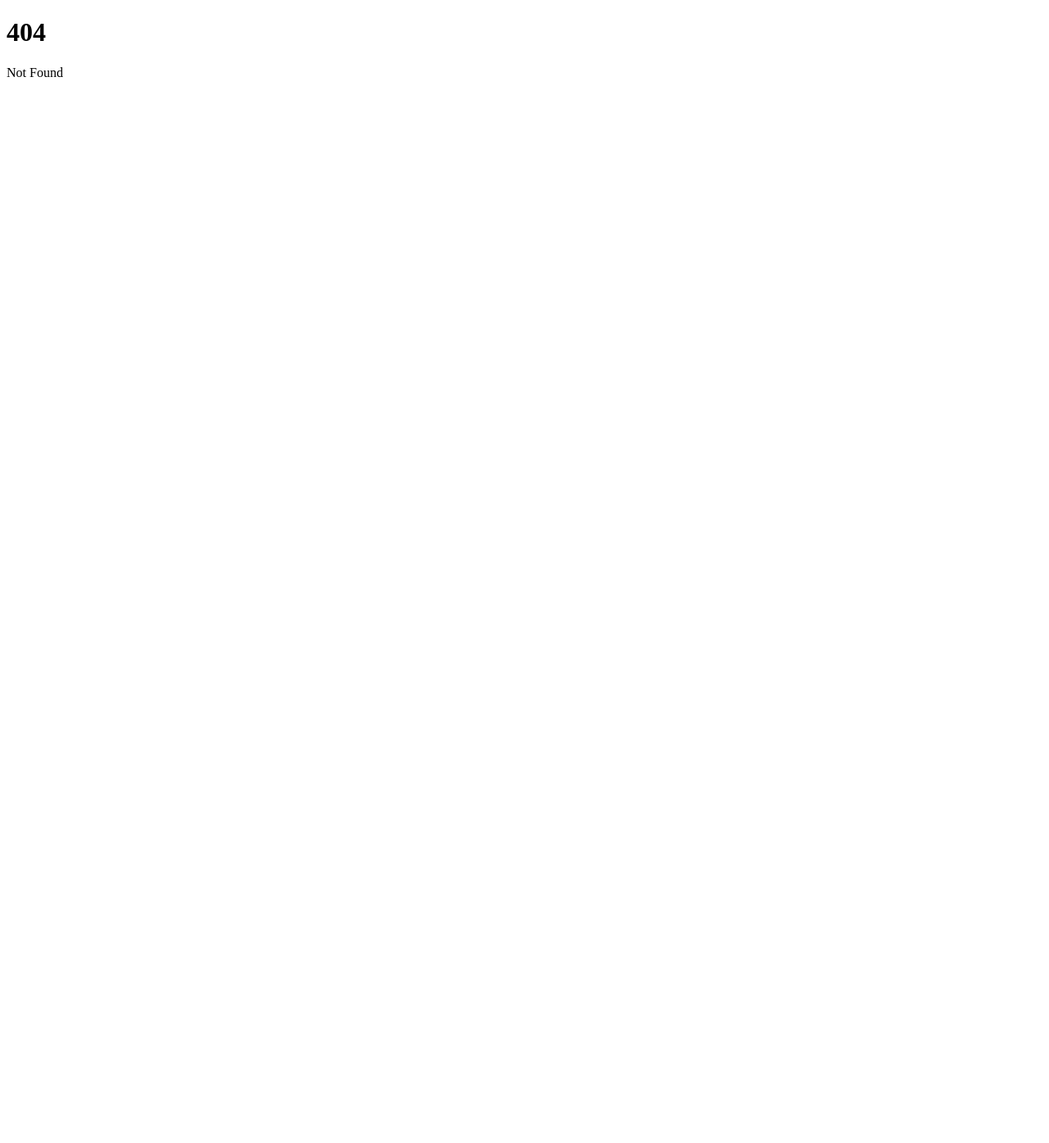
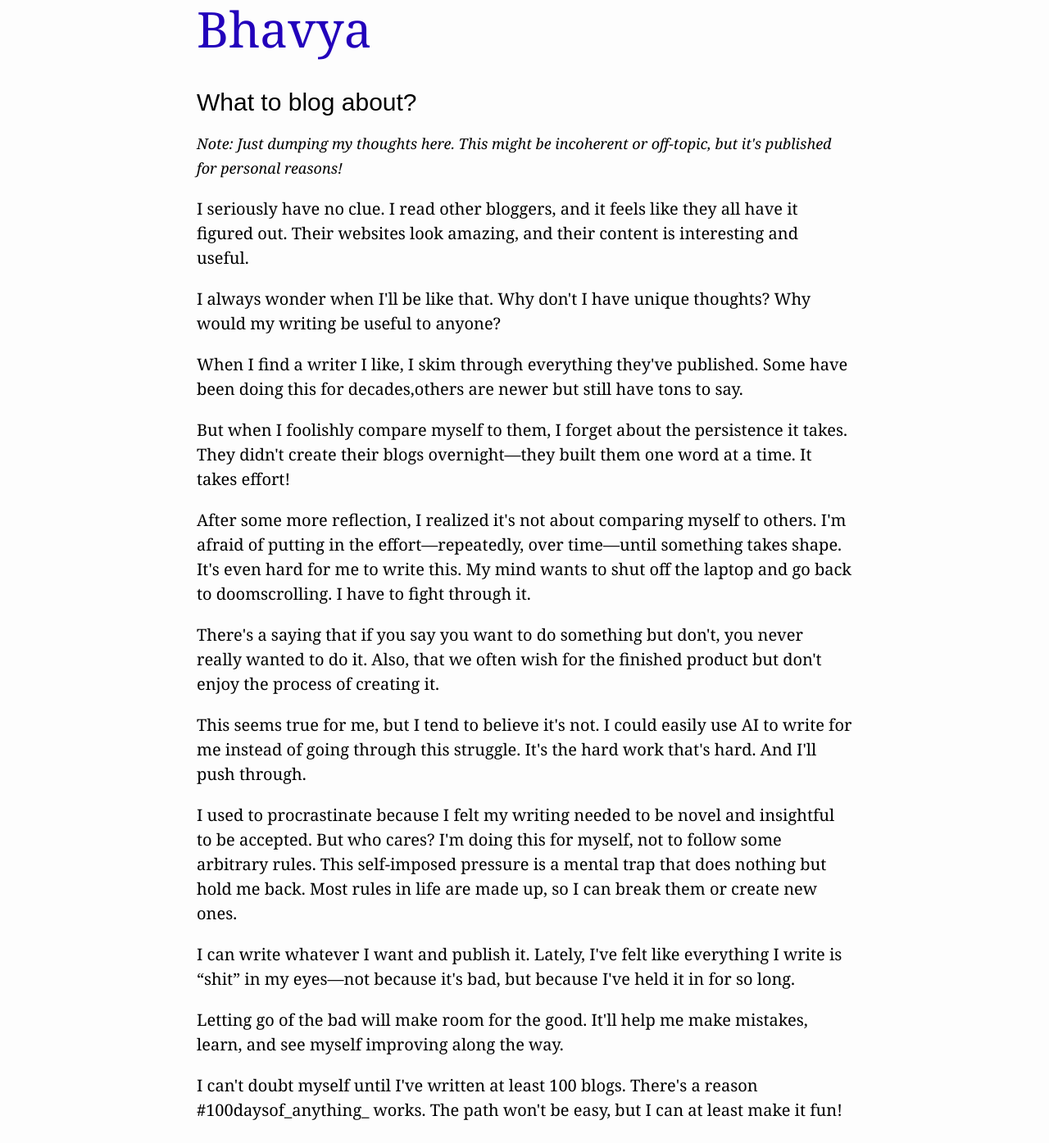
Before and after one commit to bhavyagada/website, a SvelteKit app: page /blog/what-to-blog-about in a window 1280 px wide. Before the commit this address had no page. Shown: the whole page at 82% size. Before the commit the page ends 800 px from the top, so only its background shows below. Built offline with nearby package versions, Linux system fonts and the light colour scheme.

Commit message:
add new blog post

```diff
--- a/src/app.css
+++ b/src/app.css
@@ -61,3 +61,6 @@ video {
   width: 100%;
   height: 50vh;
 }
+small {
+  font-size: 18px;
+}
--- a/src/routes/(main)/+layout.svelte
+++ b/src/routes/(main)/+layout.svelte
@@ -5,7 +5,7 @@
 </script>
 
 <header>
-  <a href="/" title="Bhavya Gada">Bhavya Gada</a>
+  <a href="/" title="Bhavya">Bhavya</a>
 </header>
 
 {@render children?.()}
--- a/src/routes/(main)/+page.svelte
+++ b/src/routes/(main)/+page.svelte
@@ -1,5 +1,9 @@
 <svelte:head>
   <title>Bhavya</title>
+  <meta name="twitter:card" content="summary" />
+  <meta name="twitter:site" content="@bsgada" />
+  <meta name="twitter:title" content="Bhavya's Website" />
+  <meta name="twitter:description" content="Bhavya's personal website." />
 </svelte:head>
 
 <main>
@@ -14,5 +18,7 @@
     <p>See <a href="/projects">my "projects" page</a>.</p>
     <h2>Social</h2>
     <p><a href="https://x.com/bsgada">@bsgada</a> on twitter</p>
+    <h2>About this site</h2>
+    <p>This site is a custom web application built using <a href="https://svelte.dev/docs/kit/introduction">SvelteKit</a> and hosted on <a href="https://www.cloudflare.com/">Cloudflare</a>.</p>
   </section>
 </main>
--- /dev/null
+++ b/src/routes/(main)/blog/what-to-blog-about/+page.svelte
@@ -0,0 +1,47 @@
+<svelte:head>
+  <title>What to blog about | Bhavya</title>
+  <meta name="twitter:card" content="summary" />
+  <meta name="twitter:site" content="@bsgada" />
+  <meta name="twitter:title" content="What to blog about" />
+  <meta name="twitter:description" content="A dump of thoughts on hard work, persistence and just doing the bit." />
+</svelte:head>
+
+<main>
+    <h2>What to blog about?</h2>
+    <small>
+      <i>Note: Just dumping my thoughts here. This might be incoherent or off-topic, but it's published for personal reasons!</i>
+    </small>
+    <p>
+      I seriously have no clue. I read other bloggers, and it feels like they all have it figured out. Their websites look amazing, and their content is interesting and useful.
+    </p>
+    <p>
+      I always wonder when I'll be like that. Why don't I have unique thoughts? Why would my writing be useful to anyone?
+    </p>
+    <p>
+      When I find a writer I like, I skim through everything they've published. Some have been doing this for decades,others are newer but still have tons to say.
+    </p>
+    <p>
+      But when I foolishly compare myself to them, I forget about the persistence it takes. They didn't create their blogs overnight—they built them one word at a time. It takes effort!
+    </p>
+    <p>
+      After some more reflection, I realized it's not about comparing myself to others. I'm afraid of putting in the effort—repeatedly, over time—until something takes shape. It's even hard for me to write this. My mind wants to shut off the laptop and go back to doomscrolling. I have to fight through it.
+    </p>
+    <p>
+      There's a saying that if you say you want to do something but don't, you never really wanted to do it. Also, that we often wish for the finished product but don't enjoy the process of creating it.
+    </p>
+    <p>
+      This seems true for me, but I tend to believe it's not. I could easily use AI to write for me instead of going through this struggle. It's the hard work that's hard. And I'll push through.
+    </p>
+    <p>
+      I used to procrastinate because I felt my writing needed to be novel and insightful to be accepted. But who cares? I'm doing this for myself, not to follow some arbitrary rules. This self-imposed pressure is a mental trap that does nothing but hold me back. Most rules in life are made up, so I can break them or create new ones.
+    </p>
+    <p>
+      I can write whatever I want and publish it. Lately, I've felt like everything I write is “shit” in my eyes—not because it's bad, but because I've held it in for so long.
+    </p>
+    <p>
+      Letting go of the bad will make room for the good. It'll help me make mistakes, learn, and see myself improving along the way.
+    </p>
+    <p>
+      I can't doubt myself until I've written at least 100 blogs. There's a reason #100daysof_anything_ works. The path won't be easy, but I can at least make it fun!
+    </p>
+</main>
```
Also changed, not shown: src/routes/(main)/blog/+page.svelte (+10 -1 lines), src/routes/(main)/blog/hello-world/+page.svelte (renamed from src/routes/(main)/blog/hello/+page.svelte, +6 -2 lines).
